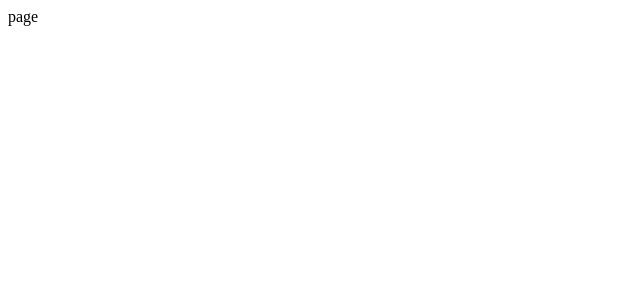
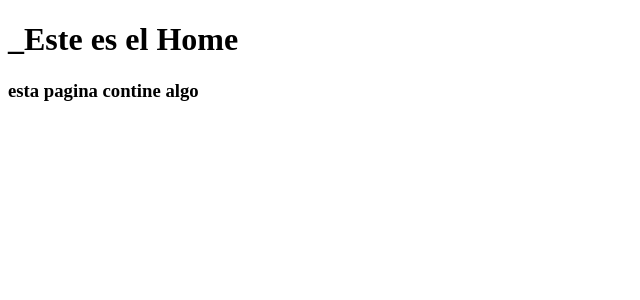
Before and after one commit to leonardobaranelli/nest, a Next.js app in the folder pffrontapp/: page / in a window 1280 px wide. Shown: the top 300 px of the page, without its empty margins (0-640 px from the left). Built offline with nearby package versions, Linux system fonts and the light colour scheme.

Commit message:
createPages

```diff
--- a/pffrontapp/app/page.tsx
+++ b/pffrontapp/app/page.tsx
@@ -1,8 +1,11 @@
 import React from 'react'
+import Home from './Views/home/page'
 
 function page() {
   return (
-    <div>page</div>
+    <div>
+      <Home/>
+    </div>
   )
 }
 
```
Also changed, not shown: pffrontapp/app/Handlers/createHandler.ts (added), pffrontapp/app/Views/Detail/page.tsx (added), pffrontapp/app/Views/Favorites/page.tsx (added), pffrontapp/app/Views/FormCreate/page.tsx (added), pffrontapp/app/Views/home/page.tsx (renamed from pffrontapp/app/home/page.tsx), pffrontapp/app/components/Card/Card.tsx (added), pffrontapp/app/components/Cards/Cards.tsx (added), pffrontapp/app/components/Filters/Filters.tsx (added), pffrontapp/app/components/Landing/Landing.tsx (added), pffrontapp/app/components/Navbar/Navbar.tsx (added), pffrontapp/app/components/Search/Search.tsx (added).
